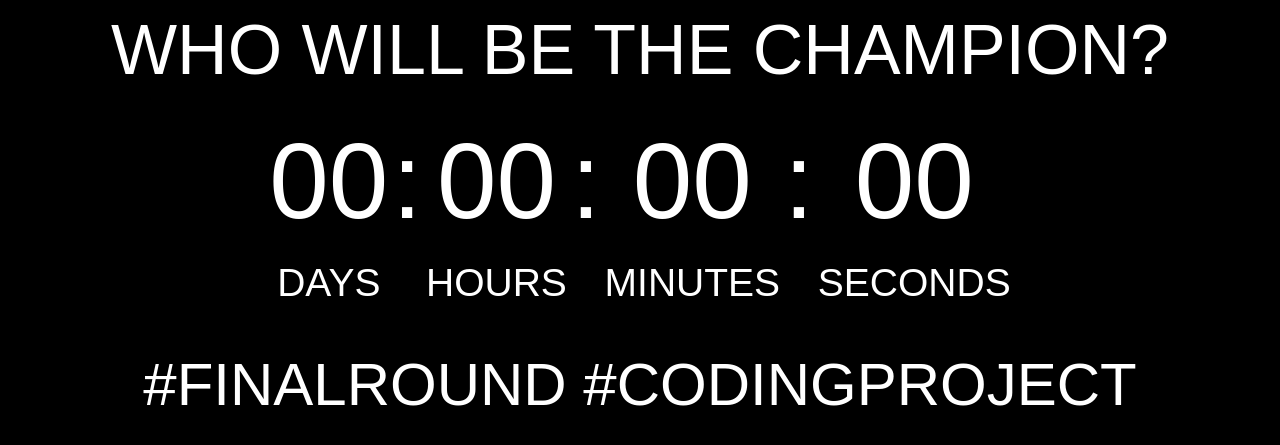
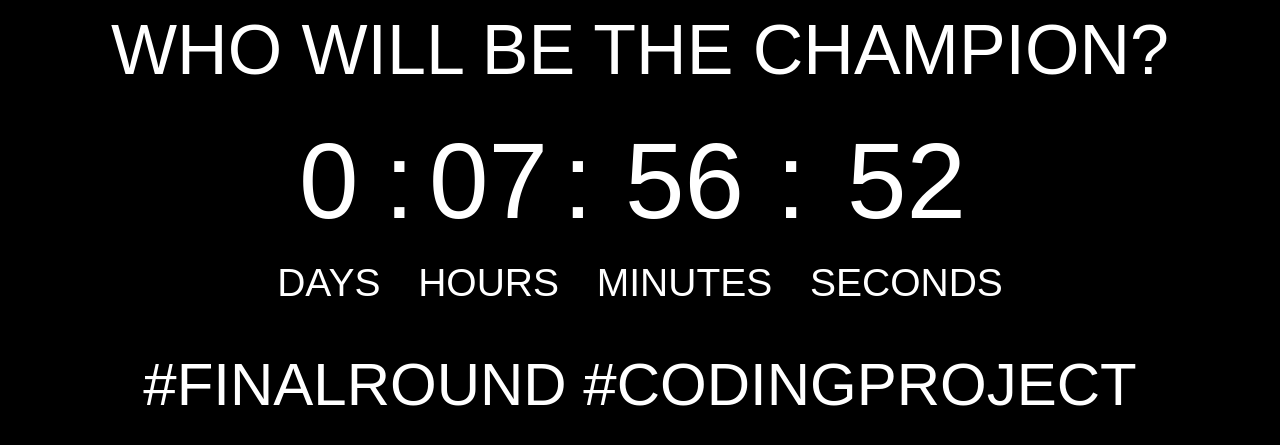
Before and after one commit to tuananh2209/codingproject, a plain HTML site: page index.html in a window 1280 px wide. Shown: the part 223-668 px from the top of the page. Drawn offline with Linux system fonts and the light colour scheme.

Commit message:
Update index.html

```diff
--- a/index.html
+++ b/index.html
@@ -57,7 +57,7 @@
 
 <script>
 // Set the date we're counting down to
-var countDownDate = new Date("Sep 21, 2017 18:45:00").getTime();
+var countDownDate = new Date("Apr 5, 2018 20:45:00").getTime();
 
 // Update the count down every 1 second
 var x = setInterval(function() {
```
